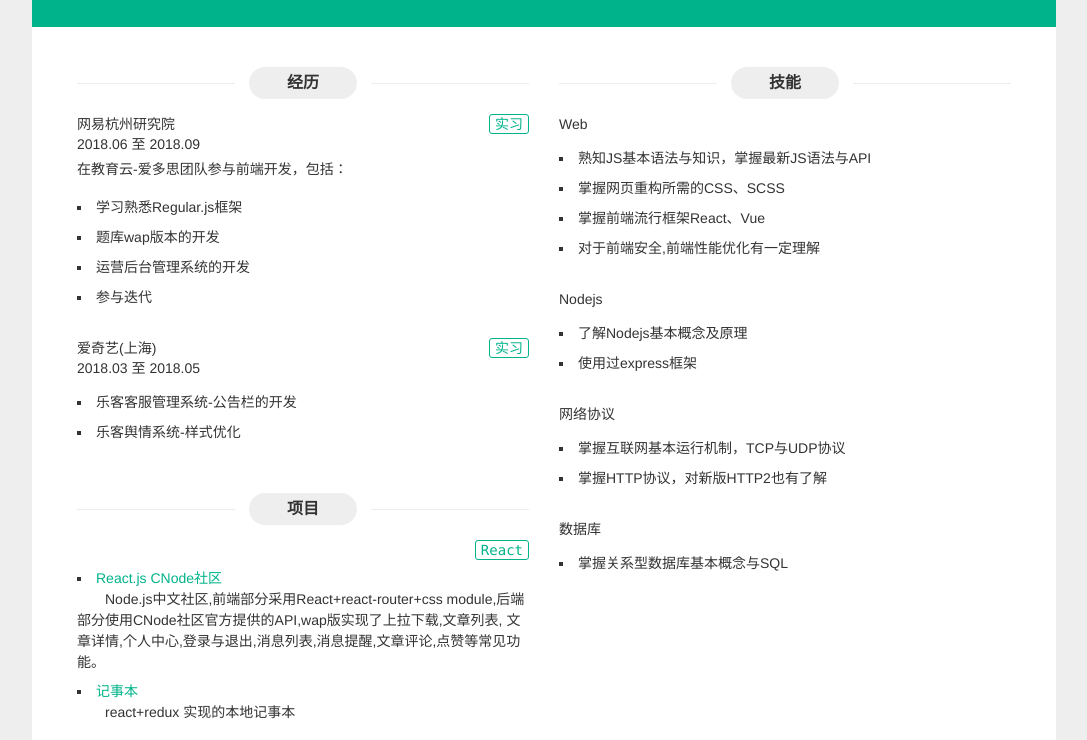
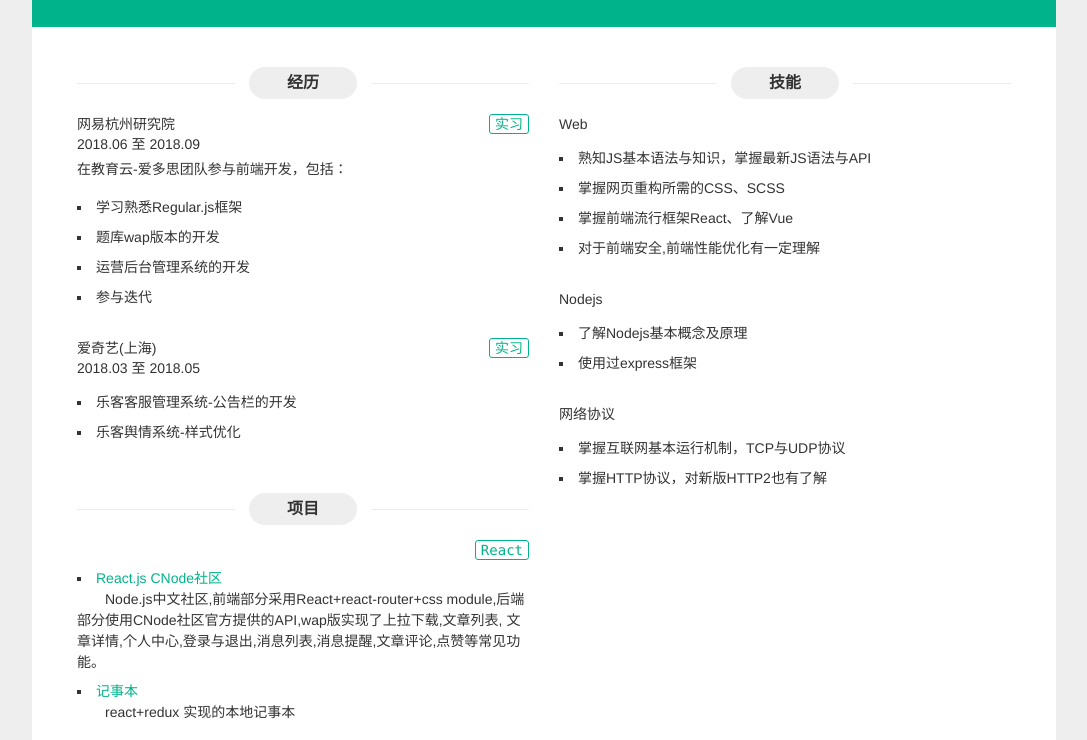
Before and after one commit to Month7/Month7.github.io, a plain HTML site: page index.html in a window 1280 px wide. Shown: the part 278-1018 px from the top of the page, without its empty margins (96-1183 px from the left). Drawn offline with Linux system fonts and the light colour scheme.

Commit message:
更新简历

```diff
--- a/index.html
+++ b/index.html
@@ -194,7 +194,7 @@
               <ul class="section-content">
                 <li>熟知JS基本语法与知识，掌握最新JS语法与API</li>
                 <li>掌握网页重构所需的CSS、SCSS</li>
-                <li>掌握前端流行框架React、Vue</li>
+                <li>掌握前端流行框架React、了解Vue</li>
                 <li>对于前端安全,前端性能优化有一定理解</li>
               </ul>
             </div>
@@ -259,7 +259,7 @@
 
 
           <!--数据库-->
-          <div class="item">
+          <!-- <div class="item">
             <header class="item-hd">
               <span class="item-time">数据库</span>
 
@@ -269,7 +269,7 @@
                 <li>掌握关系型数据库基本概念与SQL</li>
               </ul>
             </div>
-          </div>
+          </div> -->
 
 
         </div>
```
